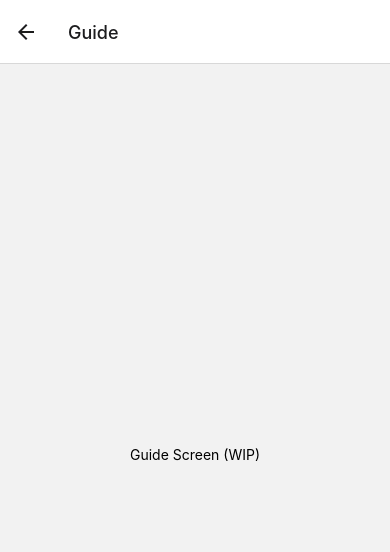
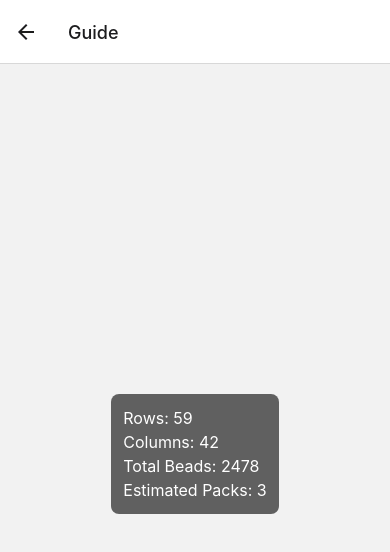
Before and after one commit to Takahiro-maekawa00/app-client, a React Native app: screen /Guide in a window 390 px wide. Shown: the top 552 px of the page. Built offline with nearby package versions, Linux system fonts and the light colour scheme; no server answers; what i18n-js would draw is missing.

Commit message:
Implement bead guide screen

```diff
--- a/src/navigation/AppNavigator.tsx
+++ b/src/navigation/AppNavigator.tsx
@@ -11,7 +11,7 @@ import SettingsScreen from '@screens/SettingsScreen';
 export type RootStackParamList = {
   Home: undefined;
   Editor: { id?: string } | undefined;
-  Guide: undefined;
+  Guide: { width?: number; height?: number; beadSize?: number } | undefined;
   Preview: undefined;
   ARPreview: undefined;
   Settings: undefined;
--- a/src/screens/EditorScreen.tsx
+++ b/src/screens/EditorScreen.tsx
@@ -1,7 +1,8 @@
 import React from 'react';
 import { View, Text, Button, Alert } from 'react-native';
 import * as ImagePicker from 'expo-image-picker';
-import { RouteProp, useRoute } from '@react-navigation/native';
+import { RouteProp, useRoute, useNavigation } from '@react-navigation/native';
+import { NativeStackNavigationProp } from '@react-navigation/native-stack';
 import { RootStackParamList } from '@navigation/AppNavigator';
 
 type EditorRouteProp = RouteProp<RootStackParamList, 'Editor'>;
@@ -9,6 +10,11 @@ type EditorRouteProp = RouteProp<RootStackParamList, 'Editor'>;
 export default function EditorScreen() {
   const route = useRoute<EditorRouteProp>();
   const { id } = route.params || {};
+  const navigation = useNavigation<NativeStackNavigationProp<RootStackParamList>>();
+
+  const designWidth = 210;
+  const designHeight = 297;
+  const beadSize = 5;
 
   const onImageSelected = (uri: string) => {
     console.log('Selected image:', uri);
@@ -55,6 +61,16 @@ export default function EditorScreen() {
       <Text>Editor Screen</Text>
       {id && <Text>Design ID: {id}</Text>}
       <Button title="Add Image" onPress={handleAddImage} />
+      <Button
+        title="View Bead Guide"
+        onPress={() =>
+          navigation.navigate('Guide', {
+            width: designWidth,
+            height: designHeight,
+            beadSize,
+          })
+        }
+      />
     </View>
   );
 }
--- a/src/screens/GuideScreen.tsx
+++ b/src/screens/GuideScreen.tsx
@@ -1,10 +1,39 @@
 import React from 'react';
-import { View, Text } from 'react-native';
+import { View, Text, StyleSheet } from 'react-native';
+import { RouteProp, useRoute } from '@react-navigation/native';
+import { RootStackParamList } from '@navigation/AppNavigator';
+import { calculateBeadGuide } from '@utils/beadGuide';
+
+type GuideRouteProp = RouteProp<RootStackParamList, 'Guide'>;
 
 export default function GuideScreen() {
+  const route = useRoute<GuideRouteProp>();
+  const {
+    width = 210,
+    height = 297,
+    beadSize = 5,
+  } = route.params || {};
+
+  const guide = calculateBeadGuide(width, height, beadSize);
+
   return (
-    <View style={{ flex: 1, justifyContent: 'center', alignItems: 'center' }}>
-      <Text>Guide Screen (WIP)</Text>
+    <View style={styles.container}>
+      <View style={styles.overlay} pointerEvents="none">
+        <Text style={styles.text}>Rows: {guide.rows}</Text>
+        <Text style={styles.text}>Columns: {guide.columns}</Text>
+        <Text style={styles.text}>Total Beads: {guide.neededBeads}</Text>
+        <Text style={styles.text}>Estimated Packs: {guide.packs}</Text>
+      </View>
     </View>
   );
 }
+
+const styles = StyleSheet.create({
+  container: { flex: 1, justifyContent: 'center', alignItems: 'center' },
+  overlay: {
+    backgroundColor: 'rgba(0,0,0,0.6)',
+    padding: 12,
+    borderRadius: 8,
+  },
+  text: { color: '#fff', fontSize: 16, marginVertical: 2 },
+});
```
